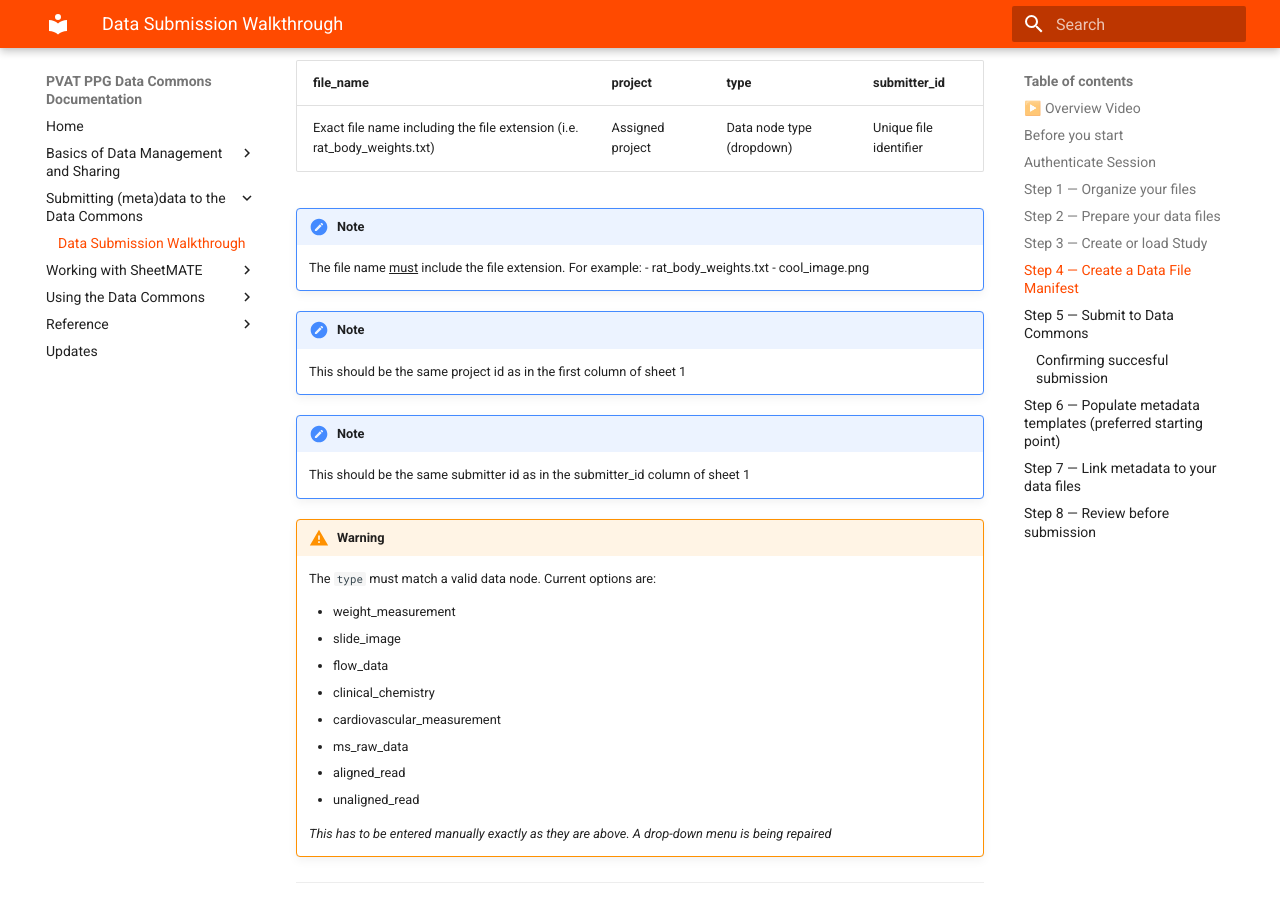
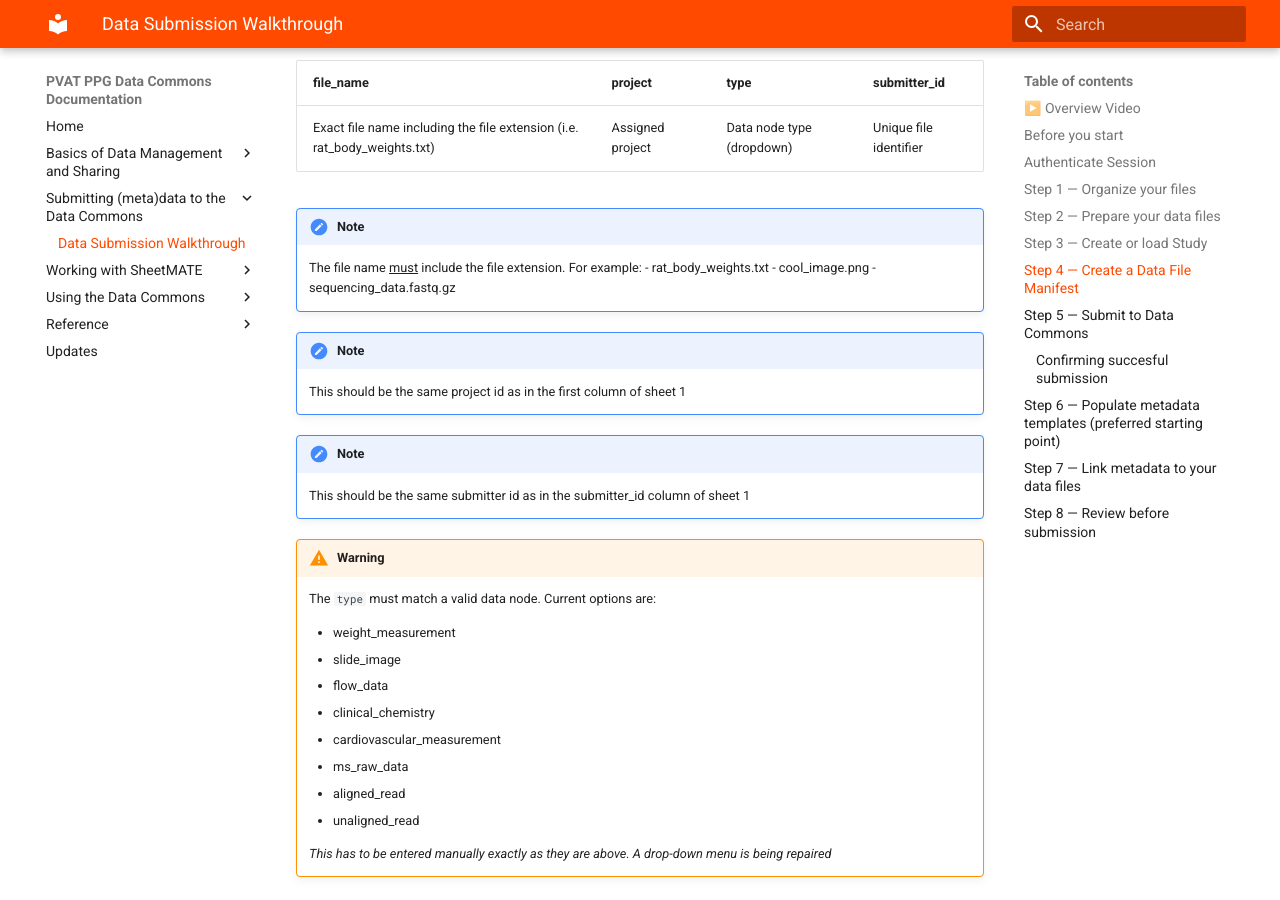
Before and after one commit to nault-research/pvatppg-commons-docs, an MkDocs documentation site: the page built from docs/getting-started/walkthrough.md, in a window 1280 px wide and 900 px high, scrolled down 4741 px. Built offline with MkDocs 1.6.1 and Material for MkDocs 9.7.7, drawn with Linux system fonts in a browser that asks for light colours.

Commit message:
minor update

```diff
--- a/docs/getting-started/walkthrough.md
+++ b/docs/getting-started/walkthrough.md
@@ -139,6 +139,7 @@ In sheetMATE, select **Gen3DataCommons → 3.2. Create Data File Manifest**
     The file name <u>must</u> include the file extension. For example:
     - rat_body_weights.txt
     - cool_image.png
+    - sequencing_data.fastq.gz
 
 !!! Note Project Note
     This should be the same project id as in the first column of sheet 1
```
